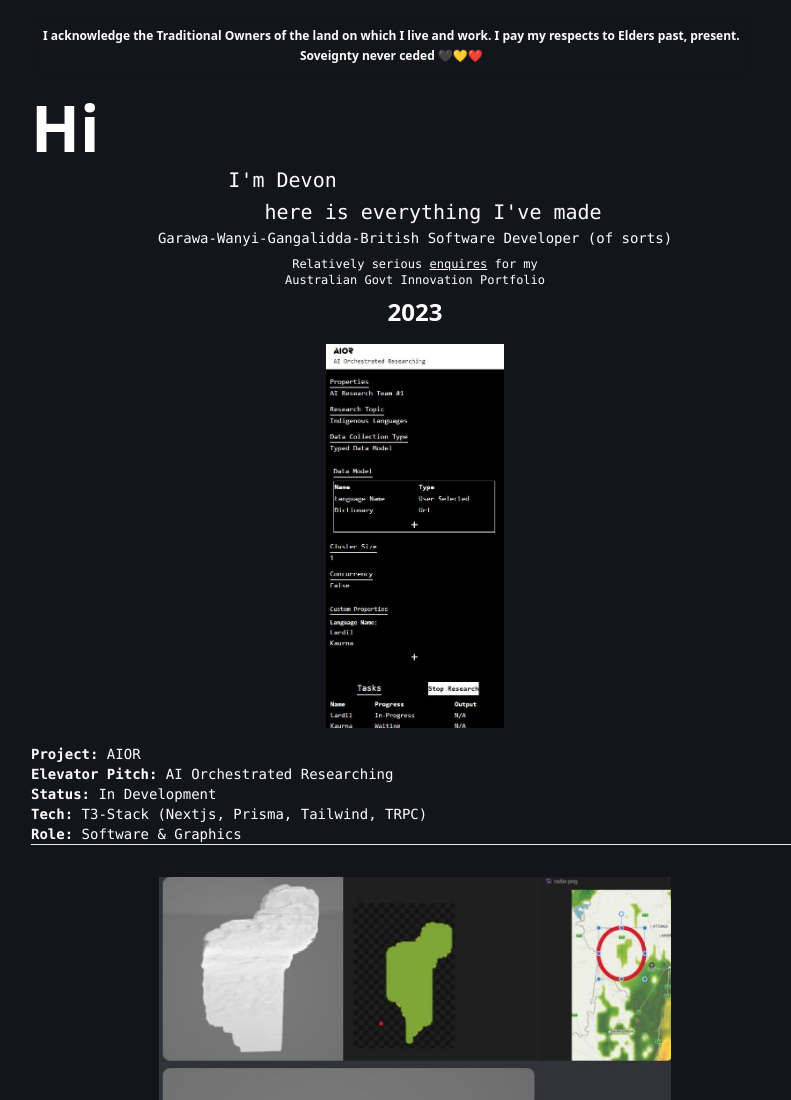
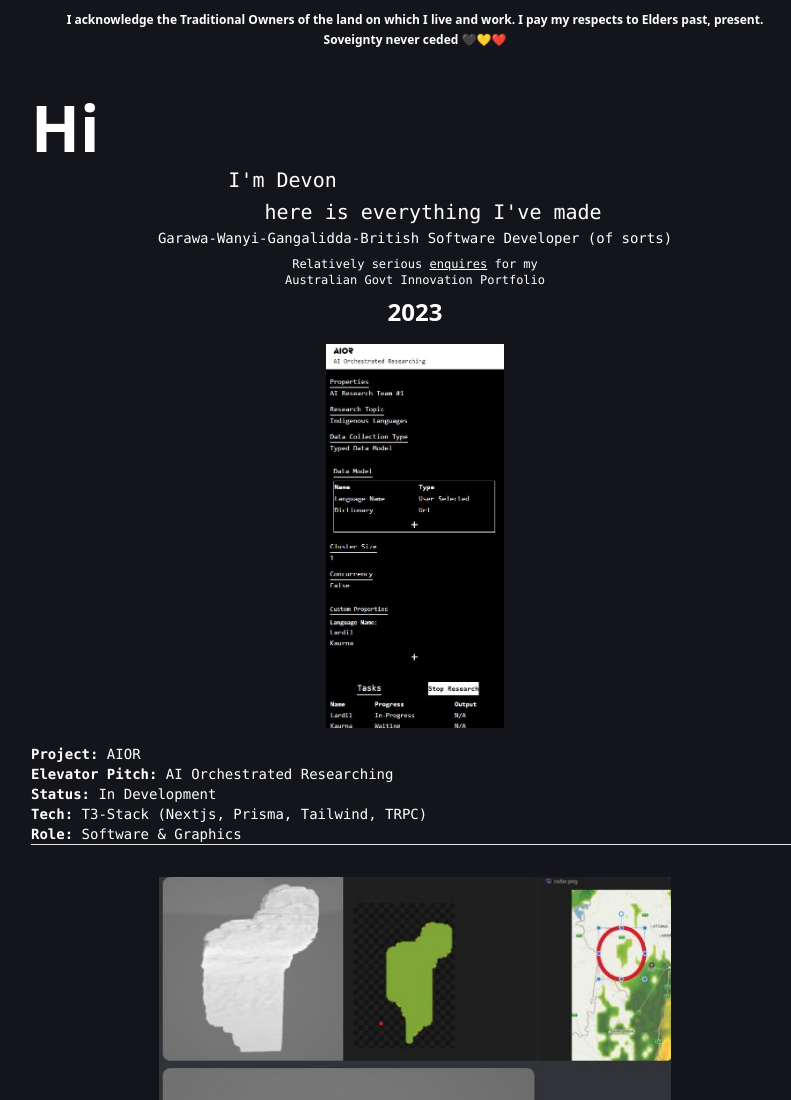
Before and after one commit to dcrebbin/devon-personal-portfolio, an Astro site: page / in a window 1280 px wide. Shown: the top 1100 px of the page, without its empty margins (225-1016 px from the left). Built offline with nearby package versions, Linux system fonts and the light colour scheme; Astro itself is replaced by a stand-in of ours.

Commit message:
updated layout changes to acknow

```diff
--- a/src/layouts/Layout.astro
+++ b/src/layouts/Layout.astro
@@ -8,6 +8,11 @@
     <meta name="generator" content={Astro.generator} />
     <title>Portfolio</title>
   </head>
+  <div class="text-xs text-center fixed backdrop-blur-sm p-3 flex flex-col font-bold gap-1 w-full text-white">
+    <p>I acknowledge the Traditional Owners of the land on which I live and work. I pay my respects to Elders past, present.</p>
+    <p>Soveignty never ceded 🖤💛❤️</p>
+  </div>
+
   <body>
     <slot />
   </body>
--- a/src/pages/index.astro
+++ b/src/pages/index.astro
@@ -5,10 +5,7 @@ import { PROJECTS } from "../constants";
 
 <Layout title="Welcome to Astro.">
   <main>
-    <div class="text-xs text-center fixed backdrop-blur-sm p-3 flex flex-col font-bold gap-1">
-      <p>I acknowledge the Traditional Owners of the land on which I live and work. I pay my respects to Elders past, present.</p>
-      <p>Soveignty never ceded 🖤💛❤️</p>
-    </div>
+
     <div class="flex flex-col items-center font-mono pt-20">
       <h1 class="m-0 p-0 flex w-full text-start justify-start h-1 font-sans">Hi</h1>
       <h2>I'm Devon<br />&nbsp;&nbsp; here is everything I've made</h2>
```
